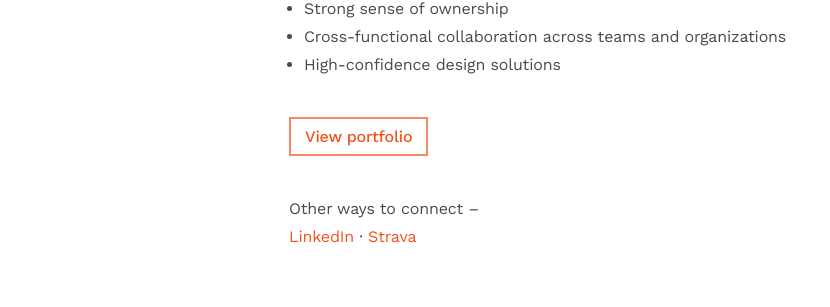
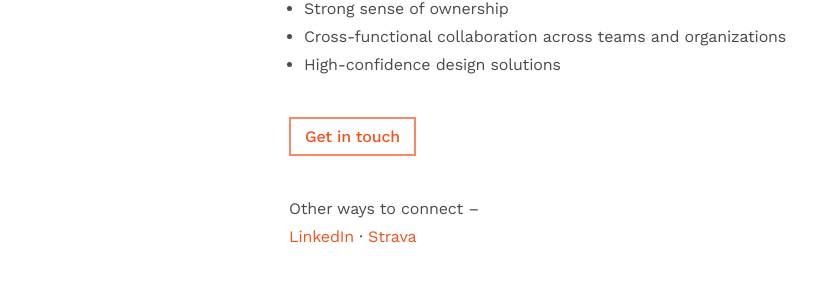
Before and after one commit to kyungmin/kyungmin.github.io, a Jekyll site: the page built from index.md, in a window 1280 px wide. Shown: the part 340-647 px from the top of the page, without its empty margins (92-922 px from the left). Built offline with Jekyll 4.4.1, drawn with Linux system fonts in a browser that asks for light colours.

Commit message:
Update link

```diff
--- a/_layouts/home.html
+++ b/_layouts/home.html
@@ -15,7 +15,7 @@ layout: default
       <li>High-confidence design solutions</li>
     </ul>
     <br/>
-    <p><a href="http://bit.ly/36Up3fp" class="btn">View portfolio</a></p>
+    <p><a href="http://www.linkedin.com/in/kyungmink" class="btn">Get in touch</a></p>
     <br/>
     <p>Other ways to connect –<br/>
       <a href="http://www.linkedin.com/in/kyungmink">LinkedIn</a> ·
```
